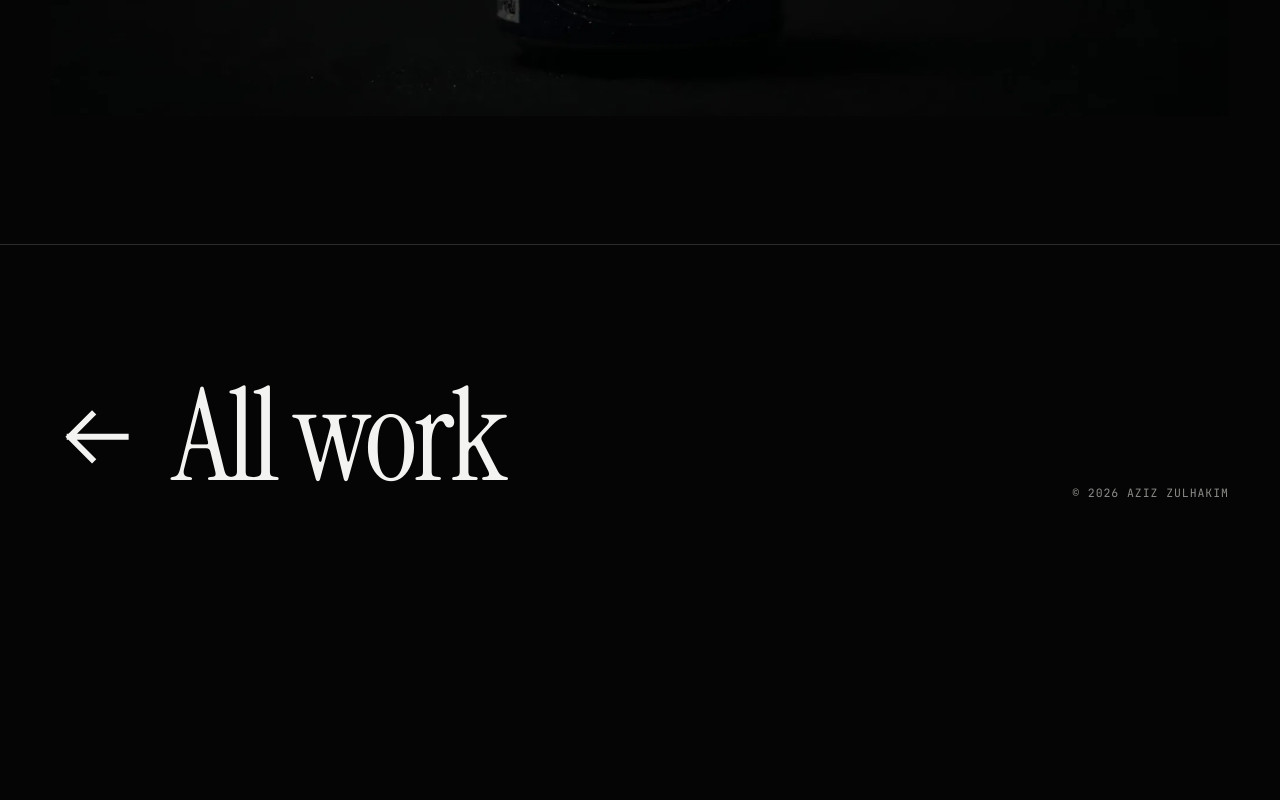
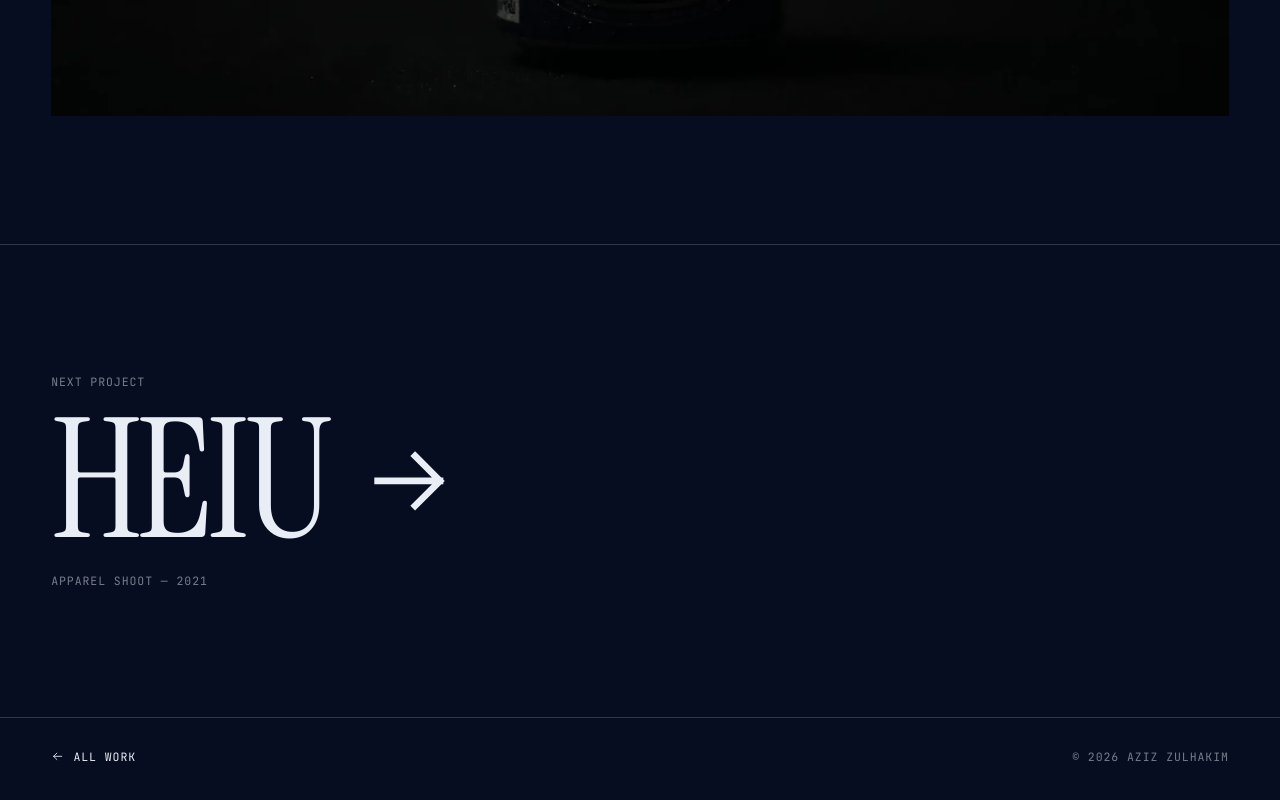
Before and after one commit to Kyuriee/aziz-project, a Next.js app: page /work/bintang-zero/ in a window 1280 px wide. Shown: the part 2396-3196 px from the top of the page. Before the commit the page ends 2948 px from the top, so only its background shows below. Built offline with nearby package versions, Linux system fonts and the light colour scheme.

Commit message:
feat: add new features and update components

```diff
--- a/app/globals.css
+++ b/app/globals.css
@@ -250,7 +250,7 @@ a:hover .roll-in, .menu-btn:hover .roll-in { transform: translateY(-50%); }
 .work-idx, .work-meta { color: var(--mute); }
 .work-meta { text-align: right; line-height: 1.6; }
 .work-arrow { display: grid; justify-items: end; text-align: right; transform: translate(-8px, 8px); opacity: 0; transition: 0.5s var(--ease); }
-.works-list:hover .work { opacity: 0.28; transition: opacity 0.4s; }
+.works-list:hover .work { opacity: 0.28; transition: opacity 0.4s, border-color 0.8s var(--ease); }
 .works-list .work:hover { opacity: 1; }
 .work:hover .work-title { transform: translateX(clamp(0.5rem, 2vw, 2rem)); font-style: italic; }
 .work:hover .work-arrow { transform: none; opacity: 1; }
@@ -410,21 +410,40 @@ a:hover .roll-in, .menu-btn:hover .roll-in { transform: translateY(-50%); }
 .case-gallery--portraits .shot-3 { grid-column: 2 / 7; }
 .case-gallery--portraits .shot-4 { grid-column: 8 / -1; margin-top: clamp(5rem, 14vw, 14rem); }
 
-.case-foot {
-  display: flex; justify-content: space-between; align-items: flex-end; flex-wrap: wrap; gap: 2rem;
-  padding: clamp(4rem, 10vw, 9rem) var(--pad) var(--pad); border-top: 1px solid var(--line);
+.case-foot { border-top: 1px solid var(--line); }
+.case-next { display: grid; gap: 0.75rem; padding: clamp(4rem, 10vw, 9rem) var(--pad); }
+.case-next-label, .case-next-meta { color: var(--mute); }
+.case-next-title {
+  display: inline-flex; align-items: center; gap: 0.2em;
+  font-family: var(--serif); font-size: clamp(3.4rem, 13vw, 13rem); line-height: 0.95; letter-spacing: -0.03em;
+  transition: transform 0.7s var(--ease);
 }
-.case-foot p { color: var(--mute); }
-.case-back {
-  display: inline-flex; align-items: center; gap: 0.25em;
-  font-family: var(--serif); font-size: clamp(3rem, 10vw, 9rem); line-height: 1; letter-spacing: -0.03em;
-  transition: transform 0.6s var(--ease);
-}
-.case-back svg { width: 0.7em; height: 0.7em; }
-.case-back:hover { font-style: italic; transform: translateX(-0.5rem); }
+.case-next-title svg { width: 0.6em; height: 0.6em; flex: none; transition: transform 0.7s var(--ease); }
+.case-next:hover .case-next-title { font-style: italic; transform: translateX(clamp(0.5rem, 2vw, 2rem)); }
+.case-next:hover .case-next-title svg { transform: translateX(0.15em); }
+.case-foot-row { display: flex; justify-content: space-between; align-items: center; flex-wrap: wrap; gap: 1rem; padding: 1.5rem var(--pad) var(--pad); border-top: 1px solid var(--line); color: var(--mute); }
+.case-back { display: inline-flex; align-items: center; gap: 0.6rem; padding: 0.45rem 0; color: var(--paper); }
+.case-back svg { width: 1.1em; height: 1.1em; }
+
+/* Halaman berpalet: header tanpa blend (difference akan mewarnai teks jadi biru di atas latar krem) */
+.case.has-palette .nav { mix-blend-mode: normal; color: var(--paper); }
+.case.has-palette .case-line-2 { color: var(--accent); }
+.case.has-palette ::selection { background: var(--paper); color: var(--ink); }
 
 @media (max-width: 820px) {
   .case-hero { grid-template-columns: 1fr; align-items: start; }
   .case-hero-img { height: auto; width: 100%; justify-self: stretch; }
   .case-gallery .shot { grid-column: 1 / -1 !important; margin-top: 0 !important; }
 }
+
+/* ---------- Warna dinamis per brand di daftar Work ---------- */
+.works-section {
+  background-color: var(--ink); color: var(--paper);
+  transition: background-color 0.8s var(--ease), color 0.8s var(--ease);
+}
+.works-section .section-head, .works-section .work-idx, .works-section .work-meta { transition: color 0.8s var(--ease); }
+.work { transition: border-color 0.8s var(--ease); }
+.work::before { transition: background-color 0.8s var(--ease); }
+@media (prefers-reduced-motion: reduce) {
+  .works-section, .works-section .section-head, .works-section .work-idx, .works-section .work-meta, .work, .work::before { transition: none; }
+}
--- a/app/work/[slug]/page.jsx
+++ b/app/work/[slug]/page.jsx
@@ -23,5 +23,5 @@ export default async function WorkPage({ params }) {
   const { slug } = await params;
   const item = cases[slug];
   if (!item) notFound();
-  return <CaseStudy data={item} />;
+  return <CaseStudy slug={slug} data={item} />;
 }
--- a/components/CaseStudy.jsx
+++ b/components/CaseStudy.jsx
@@ -7,19 +7,35 @@ import { ScrollTrigger } from "gsap/ScrollTrigger";
 import SmoothScroll from "./SmoothScroll";
 import Cursor from "./Cursor";
 import Roll from "./Roll";
-import { ArrowLeft } from "./Icon";
+import { ArrowLeft, ArrowRight } from "./Icon";
 import { site } from "@/data/site";
 
 gsap.registerPlugin(ScrollTrigger);
 
 /** Halaman satu project/brand. Data dari `cases` di data/site.js. */
-export default function CaseStudy({ data }) {
+export default function CaseStudy({ slug, data }) {
   const root = useRef(null);
+  const palette = data.palette;
+
+  // Project berikutnya (berputar); disembunyikan kalau cuma ada satu project
+  const projects = site.works.filter((w) => w.slug);
+  const at = projects.findIndex((w) => w.slug === slug);
+  const next = projects.length > 1 ? projects[(at + 1) % projects.length] : null;
+
   const meta = [
     { label: "Type", value: data.kind },
     { label: "Year", value: data.year },
     { label: "Role", value: data.role },
   ];
+
+  // Palet khusus: warnai juga body supaya area overscroll tidak hitam
+  useEffect(() => {
+    if (!palette) return;
+    document.body.style.background = palette.bg;
+    return () => {
+      document.body.style.background = "";
+    };
+  }, [palette]);
 
   useEffect(() => {
     const reduced = window.matchMedia("(prefers-reduced-motion: reduce)").matches;
@@ -53,7 +69,11 @@ export default function CaseStudy({ data }) {
   return (
     <SmoothScroll locked={false}>
       <Cursor />
-      <div className={`case${data.theme === "light" ? " is-light" : ""}`} ref={root}>
+      <div
+        className={`case${data.theme === "light" ? " is-light" : ""}${palette ? " has-palette" : ""}`}
+        style={palette ? { "--ink": palette.bg, "--paper": palette.fg, "--mute": palette.mute, "--line": palette.line, "--accent": palette.accent } : undefined}
+        ref={root}
+      >
         <header className="nav is-static mono">
           <Link href="/" className="nav-logo" data-cursor="Home">
             {site.name}
@@ -112,11 +132,22 @@ export default function CaseStudy({ data }) {
         </main>
 
         <footer className="case-foot">
-          <Link href="/#work" className="case-back" data-cursor="Back">
-            <ArrowLeft />
-            <span>All work</span>
-          </Link>
-          <p className="mono">© {site.year} {site.name}</p>
+          {next && (
+            <Link href={`/work/${next.slug}/`} className="case-next" data-cursor="Next">
+              <span className="case-next-label mono">Next project</span>
+              <span className="case-next-title">
+                {next.title} <ArrowRight />
+              </span>
+              <span className="case-next-meta mono">{next.kind} — {next.year}</span>
+            </Link>
+          )}
+          <div className="case-foot-row mono">
+            <Link href="/#work" className="case-back" data-cursor="Back">
+              <ArrowLeft />
+              <Roll>All work</Roll>
+            </Link>
+            <p>© {site.year} {site.name}</p>
+          </div>
         </footer>
       </div>
     </SmoothScroll>
--- a/components/Hero.jsx
+++ b/components/Hero.jsx
@@ -98,7 +98,7 @@ export default function Hero({ ready }) {
       </div>
 
       <div className="hero-meta mono">
-        <span className="hero-fade">Portfolio © {site.year}</span>
+        <span className="hero-fade">© {site.year}</span>
         <span className="hero-fade">
           <i className="dot" />
           {site.status}
--- a/components/Icon.jsx
+++ b/components/Icon.jsx
@@ -22,3 +22,11 @@ export function ArrowLeft({ size = "1em" }) {
     </svg>
   );
 }
+
+export function ArrowRight({ size = "1em" }) {
+  return (
+    <svg width={size} height={size} viewBox="0 0 24 24" fill="none" stroke="currentColor" strokeWidth="1.6" strokeLinecap="square" aria-hidden="true">
+      <path d="M4 12h15M13 6l6 6-6 6" />
+    </svg>
+  );
+}
--- a/components/Preloader.jsx
+++ b/components/Preloader.jsx
@@ -105,7 +105,7 @@ export default function Preloader({ onDone }) {
 
         <div className="pre-ui mono">
           <div className="pre-row">
-            <span>Portfolio</span>
+            <span>{site.name}</span>
             <span>© {site.year}</span>
           </div>
           <div className="pre-row">
--- a/data/site.js
+++ b/data/site.js
@@ -21,8 +21,7 @@ export const site = {
   marquee: ["Brand", "Campaign", "Content", "Media", "Story", "Community"],
 
   // variant = pola visual abstrak (lihat components/Frame.jsx) — ganti dengan gambar asli nanti
-  // CATATAN: nama proyek di bawah masih placeholder.
-  // slug + cover = punya halaman sendiri (lihat `cases` di bawah). Tanpa slug = placeholder.
+  // Tiap item punya halaman sendiri (lihat `cases` di bawah): slug + cover wajib.
   works: [
     { slug: "bintang-zero", title: "Bintang Zero", kind: "Product Visual", year: "2026", variant: 0, cover: "/work/bintang-zero/final.webp", href: "#work" },
     { slug: "heiu", title: "HEIU", kind: "Apparel Shoot", year: "2021", variant: 1, cover: "/work/heiu/hero.webp", href: "#work" },
@@ -55,6 +54,7 @@ export const site = {
 };
 
 // Halaman project. Tambah brand baru: taruh foto di public/work/<slug>/, lalu salin blok ini.
+// `palette` tiap brand juga mewarnai section Work di beranda saat di-hover (atau saat baris di tengah layar di HP).
 // CATATAN: tahun, peran, dan kalimat brief masih placeholder — sesuaikan.
 export const cases = {
   "bintang-zero": {
@@ -63,6 +63,8 @@ export const cases = {
     year: "2026",
     role: "Visual & Content",
     brief: "Low-key light. Cold condensation. One red star.",
+    // Palet brand: dipakai halaman ini + efek warna saat hover di daftar Work
+    palette: { bg: "#070d20", fg: "#e9edf5", mute: "#787d8b", line: "rgba(233, 237, 245, 0.18)", accent: "#e2445a" },
     hero: { src: "/work/bintang-zero/final.webp", width: 1100, height: 1954, alt: "Bintang Zero 0.0 can covered in condensation, lit from the front against a black background" },
     // slot 1-3 menentukan posisi di galeri (lihat .shot-1/2/3 di globals.css)
     shots: [
@@ -77,6 +79,8 @@ export const cases = {
     year: "2021", // dari tanggal file foto; sesuaikan
     role: "Visual & Content",
     brief: "Night flash. Red gothic print on sand cotton.",
+    // Latar halaman = warna baju (diambil dari foto), teks cokelat tua, aksen merah dari print
+    palette: { bg: "#cdc0ad", fg: "#1c120c", mute: "#584d43", line: "rgba(28, 18, 12, 0.2)", accent: "#c8281b" },
     layout: "portraits", // 4 foto potret: lihat .case-gallery--portraits di globals.css
     hero: { src: "/work/heiu/hero.webp", width: 1023, height: 1531, alt: "Back of a sand-colored tee printed with a red barcode and the words forgive me, HEIU" },
     shots: [
@@ -92,7 +96,7 @@ export const cases = {
     year: "2022", // dari tanggal file foto; sesuaikan
     role: "Visual & Content",
     brief: "Soft daylight. White marble, ice, warm cups.",
-    theme: "light", // foto terang: halaman memakai latar kertas
+    palette: { bg: "#efeae1", fg: "#2b1d14", mute: "#72675e", line: "rgba(43, 29, 20, 0.2)", accent: "#ac7d3b" },
     layout: "portraits",
     hero: { src: "/work/nez-coffeeneatery/hero.webp", width: 1100, height: 1375, alt: "Three iced drinks with the NEZ logo on white podiums, the center one orange and clear" },
     shots: [
```
Also changed, not shown: components/Works.jsx (+34 -4 lines), 1 other file (tests, documents, lock files or other folders).
